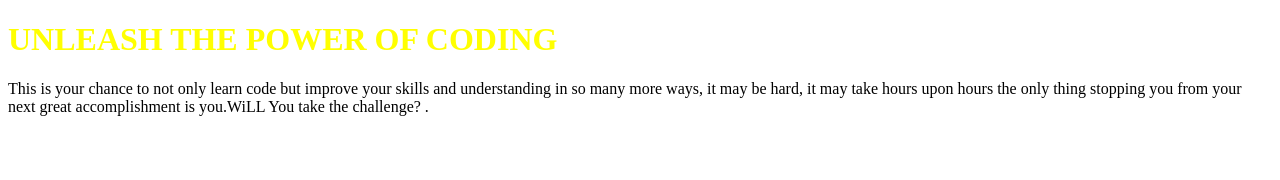
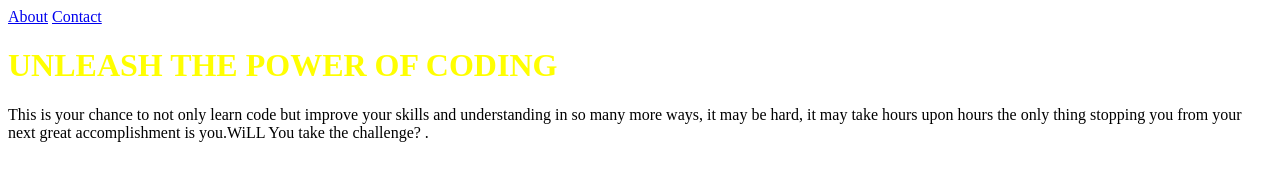
Before and after one commit to Numtrix/Learningcode, a plain HTML site: page index.html in a window 1280 px wide. Drawn offline with Linux system fonts and the light colour scheme.

Commit message:
Update index.html

```diff
--- a/index.html
+++ b/index.html
@@ -4,6 +4,9 @@
 <title>WELCOME CODERS</title>
 </head>
 <body>
+    <a href="about.html">About</a>
+  <a href="contact.html">Contact</a>
+</nav>
 <h1 style="color: yellow;">UNLEASH THE POWER OF CODING</h1>
 <p style="color: black;">This is your chance to not only learn code but improve your skills and understanding in so many more ways, it may be hard, it may take hours upon hours the only thing stopping you from your next great accomplishment is you.WiLL You take the challenge? .</p>
 </body>
```
